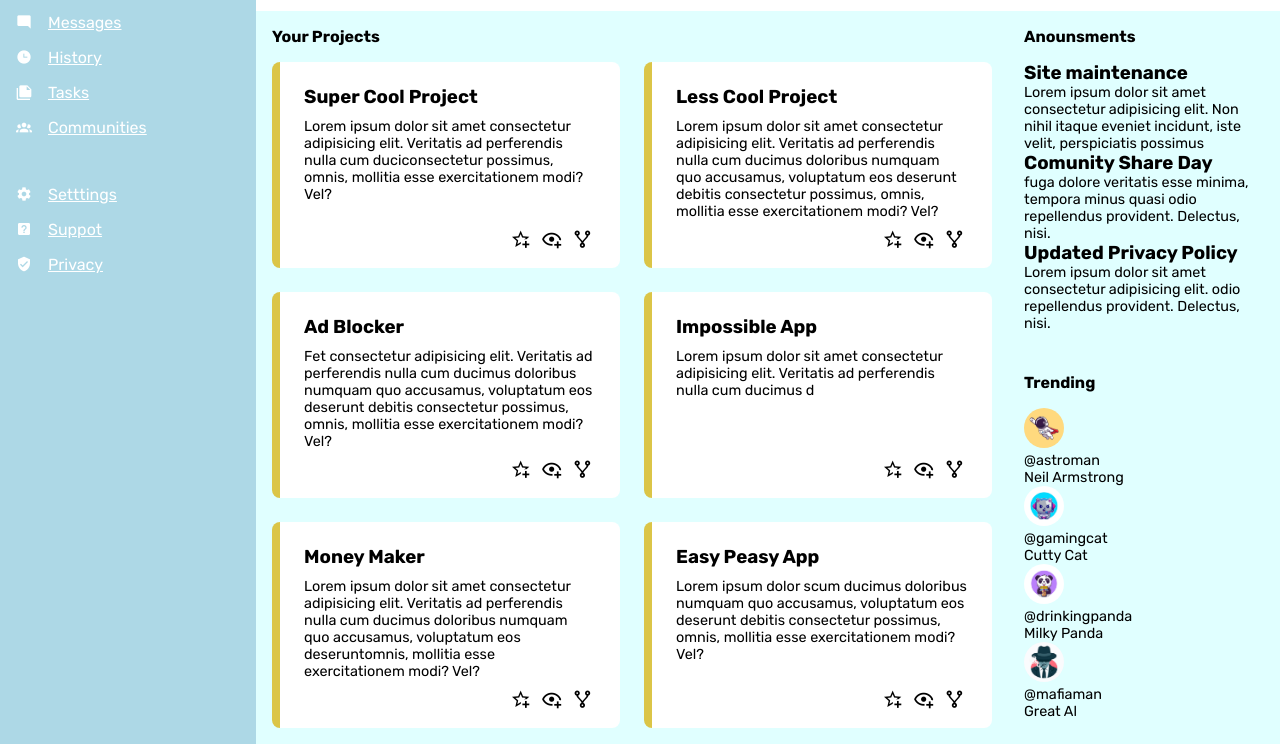
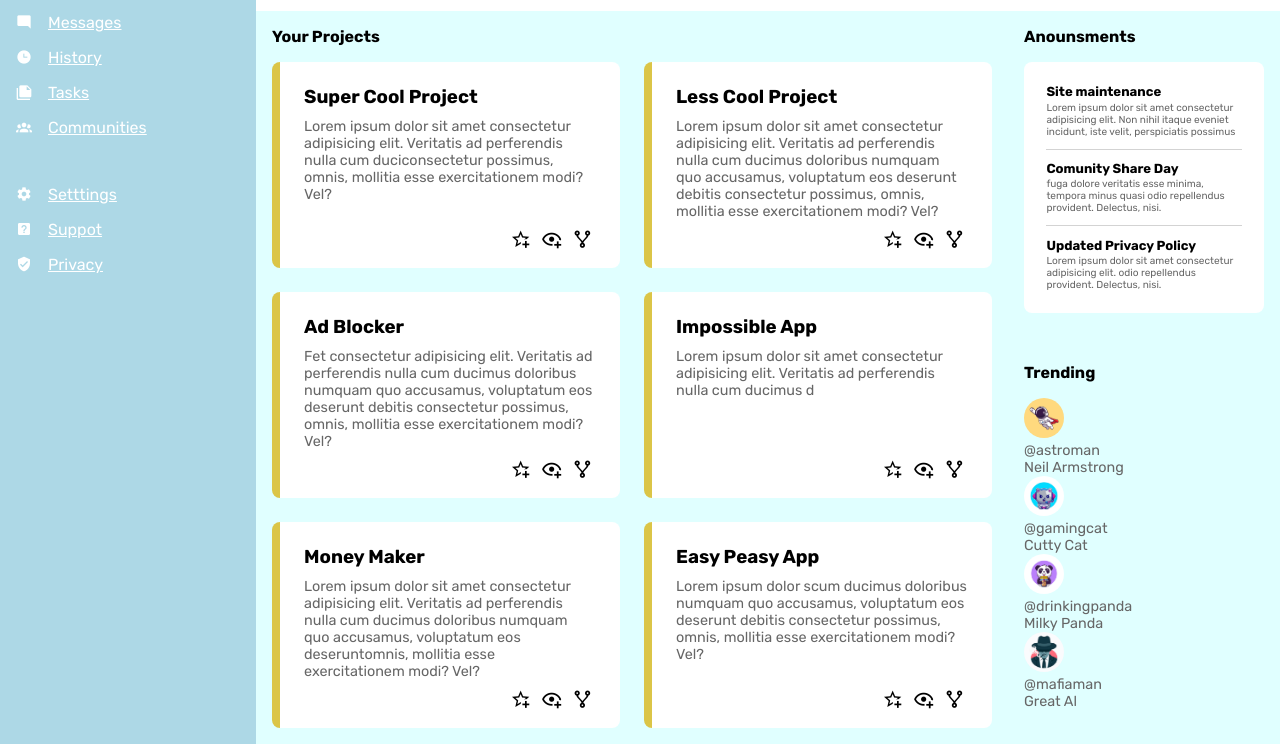
Before and after one commit to ValeRomann/odin-admin-dashboard, a plain HTML site: page index.html in a window 1280 px wide. Shown: the part 149-893 px from the top of the page. Drawn offline with Linux system fonts and the light colour scheme.

Commit message:
Finish anounsments layout

```diff
--- a/style.css
+++ b/style.css
@@ -179,8 +179,27 @@ main.main-content h2 {
 
 main.main-content p {
   font-size: 0.9em;
+  color: #666;;
 }
 
+main.main-content .anounsments {
+  background-color: #fff;
+  padding: 1em 2em;
+  font-size: 0.7em;
+  border-radius: 8px;
+}
+
+main.main-content .anounsments .anounsment {
+  padding-top: 1em;
+  padding-bottom: 1em;
+  border-bottom: 1px solid lightgrey;
+  display: grid;
+  grid-gap: 0.2em;
+}
+
+main.main-content .anounsments .anounsment:nth-last-child(1) {
+  border: none;
+}
 
 main.main-content .trending-user img {
   width: 2.5em;
```
